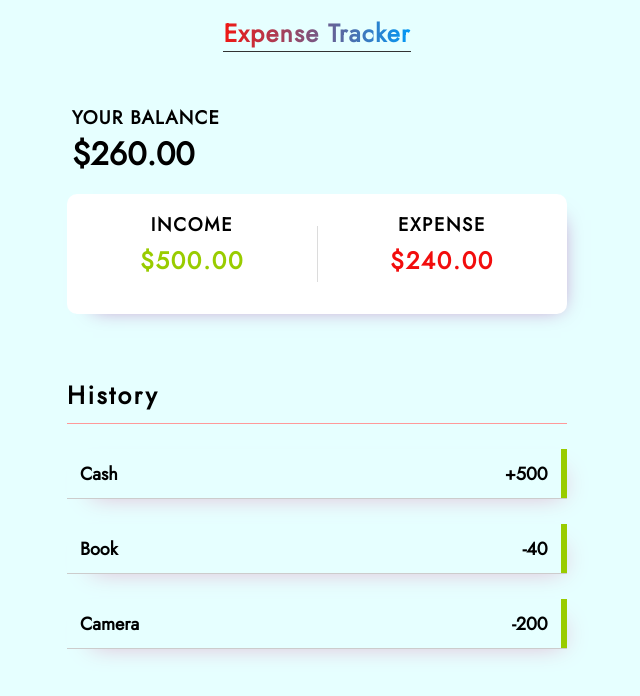
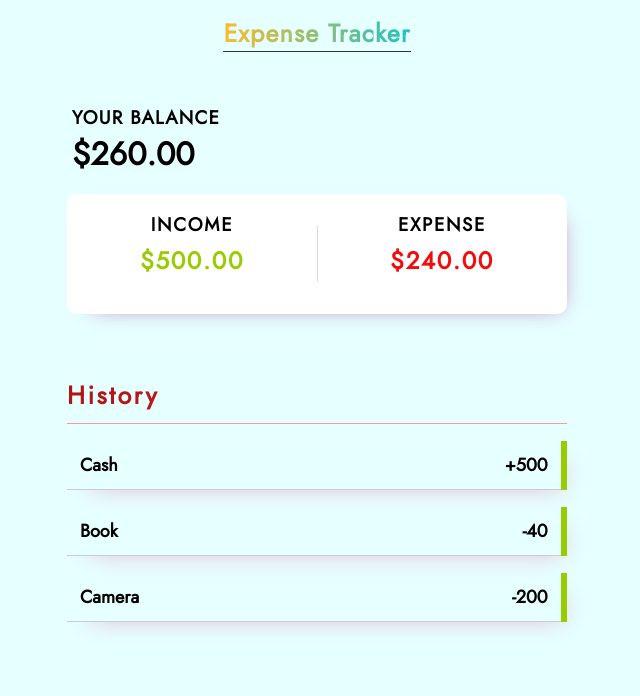
Before and after one commit to rohanb2001/ExpenseTracker, a React (Create React App) app: page / in a window 1280 px wide. Shown: the top 696 px of the page, without its empty margins (323-963 px from the left). Built offline with nearby package versions, Linux system fonts and the light colour scheme.

Commit message:
Added the cross button when hover on the Content

```diff
--- a/src/Components/Navbar/Navbar.jsx
+++ b/src/Components/Navbar/Navbar.jsx
@@ -2,16 +2,16 @@ import React from "react";
 import styled from "styled-components";
 
 const Heading = styled.h1`
-  background: #0099f7; /* fallback for old browsers */
+  background: #22c1c3; /* fallback for old browsers */
   background: -webkit-linear-gradient(
     to right,
-    #f11712,
-    #0099f7
+    #fdbb2d,
+    #22c1c3
   ); /* Chrome 10-25, Safari 5.1-6 */
   background: linear-gradient(
     to right,
-    #f11712,
-    #0099f7
+    #fdbb2d,
+    #22c1c3
   ); /* W3C, IE 10+/ Edge, Firefox 16+, Chrome 26+, Opera 12+, Safari 7+ */
 
   -webkit-background-clip: text;
--- a/src/Components/Section/Description.jsx
+++ b/src/Components/Section/Description.jsx
@@ -4,6 +4,7 @@ import {
   Heading,
   TransactionContent,
   Content,
+  CrossBlock,
   TransactionHistory,
   Color,
 } from "./Description.styles";
@@ -17,6 +18,7 @@ const Description = () => {
         </Heading>
         <TransactionContent>
           <Content>
+            <CrossBlock>x</CrossBlock>
             <TransactionHistory>
               <p>Cash</p>
               <p>+500</p>
@@ -24,6 +26,7 @@ const Description = () => {
             <Color></Color>
           </Content>
           <Content>
+            <CrossBlock>x</CrossBlock>
             <TransactionHistory>
               <p>Book</p>
               <p>-40</p>
@@ -31,6 +34,7 @@ const Description = () => {
             <Color></Color>
           </Content>
           <Content>
+            <CrossBlock>x</CrossBlock>
             <TransactionHistory>
               <p>Camera</p>
               <p>-200</p>
--- a/src/Components/Section/Description.styles.js
+++ b/src/Components/Section/Description.styles.js
@@ -1,7 +1,7 @@
 import styled from "styled-components";
 
 export const DescriptionContainer = styled.div`
-  height: 500px;
+  height: 280px;
   width: 500px;
   margin: 20px 0;
 `;
@@ -11,6 +11,20 @@ export const Heading = styled.div`
   border-bottom: 1px solid #ff9999;
 
   h2 {
+    background: #e52d27; /* fallback for old browsers */
+    background: -webkit-linear-gradient(
+      to right,
+      #b31217,
+      #e52d27
+    ); /* Chrome 10-25, Safari 5.1-6 */
+    background: linear-gradient(
+      to right,
+      #b31217,
+      #e52d27
+    ); /* W3C, IE 10+/ Edge, Firefox 16+, Chrome 26+, Opera 12+, Safari 7+ */
+
+    -webkit-background-clip: text;
+    -webkit-text-fill-color: transparent;
     letter-spacing: 2.5px;
     margin-bottom: 10px;
     font-size: 25px;
@@ -22,12 +36,31 @@ export const TransactionContent = styled.div`
   margin: 10px 0;
 `;
 
+export const CrossBlock = styled.div`
+  display: none;
+  position: absolute;
+  left: -26px;
+  top: 13px;
+  height: 26px;
+  width: 27px;
+  background: #e52d27;
+  color: #fff;
+  text-transform: uppercase;
+  text-align: center;
+  cursor: pointer;
+  transition: 0.9s ease-in-out;
+`;
+
 export const Content = styled.div`
   display: flex;
+  position: relative;
   width: 100%;
-  margin: 25px auto;
+  margin: 17px auto;
   box-shadow: 10px 10px 26px -15px rgba(224, 163, 196, 1);
-  border-bottom: 1px solid #ccc;
+
+  &:hover ${CrossBlock} {
+    display: block;
+  }
 `;
 
 export const TransactionHistory = styled.div`
@@ -39,6 +72,7 @@ export const TransactionHistory = styled.div`
   width: 98.7%;
   font-weight: bold;
   font-size: 18px;
+  border-bottom: 1px solid #ccc;
 `;
 
 export const Color = styled.div`
```
